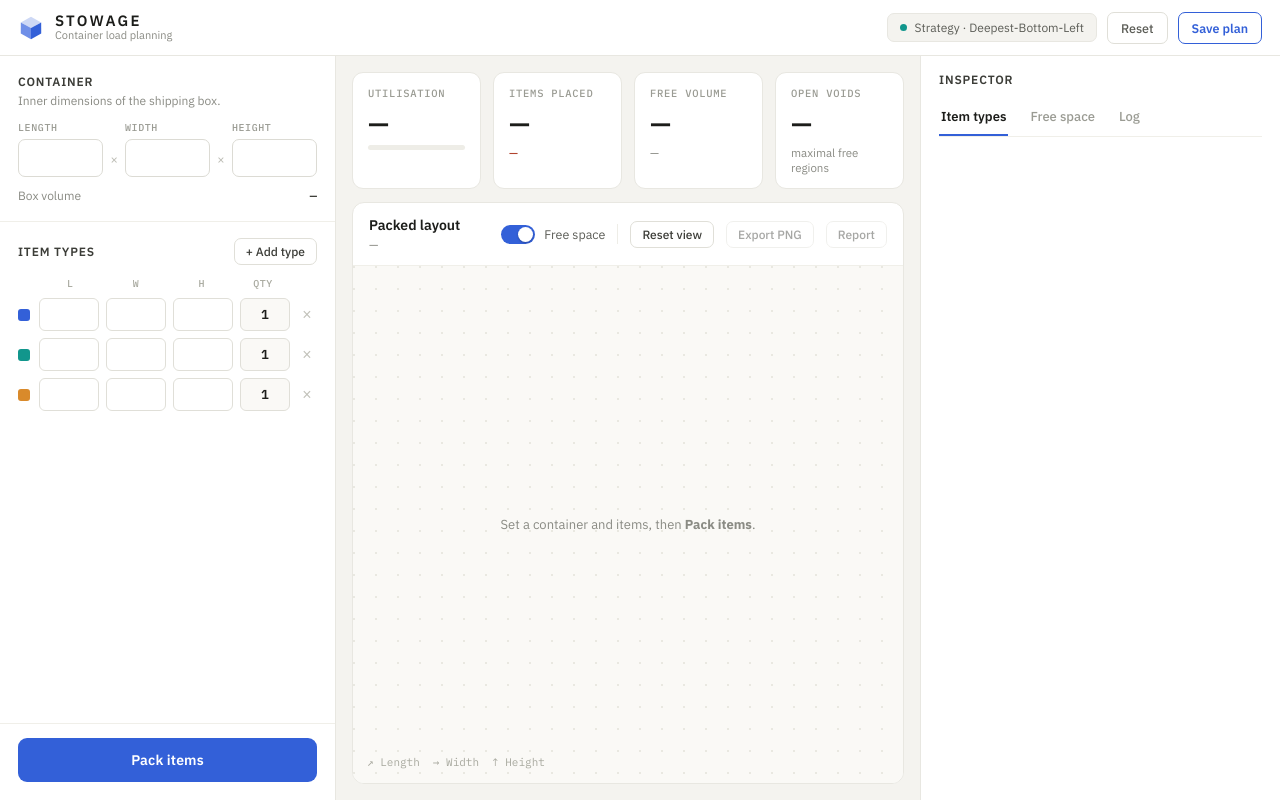
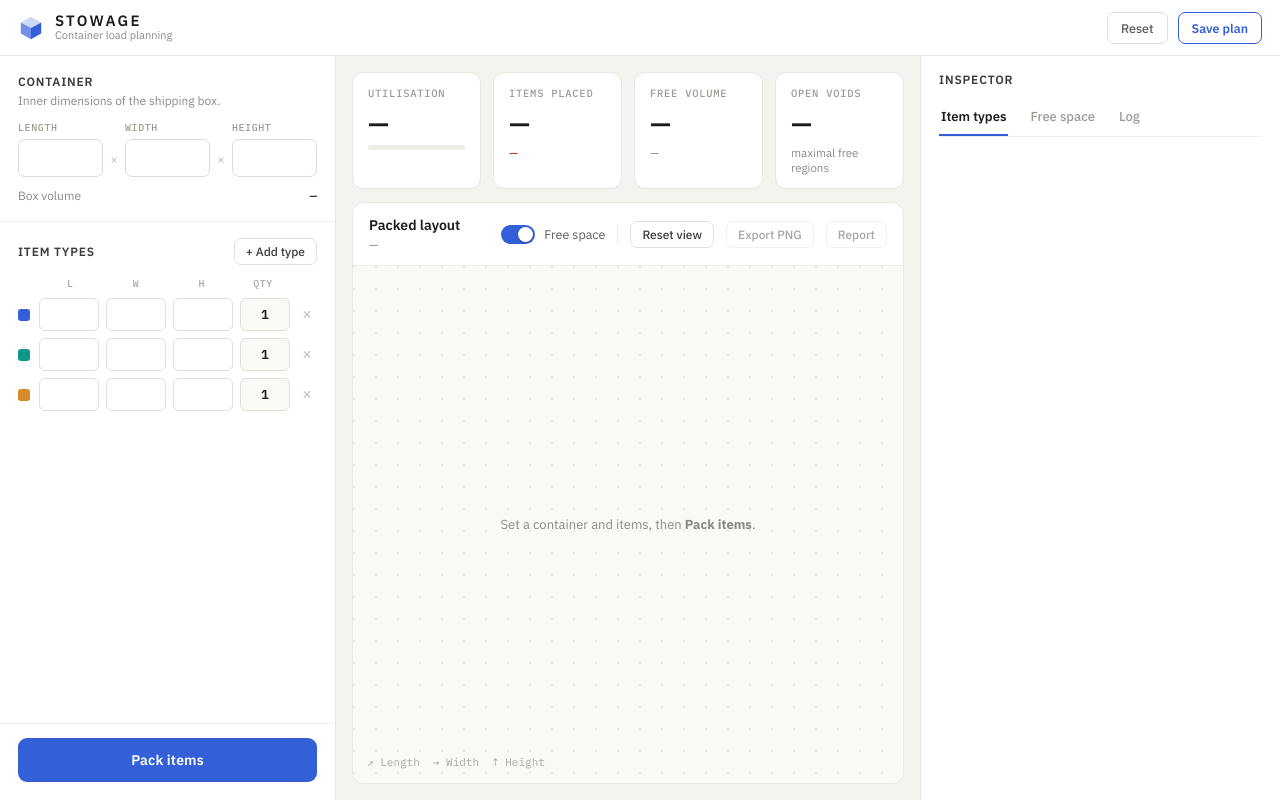
Before and after one commit to yale-crypto/swotage_box_planner, a Flask app: page / in a window 1280 px wide. Run offline with Flask 3, Linux system fonts and the light colour scheme; some libraries are stand-ins or nearby versions.

Commit message:
Remove unused Strategy pill from header
Co-Authored-By: Claude Opus 4.8 (1M context) <noreply@anthropic.com>

```diff
--- a/webapp/static/style.css
+++ b/webapp/static/style.css
@@ -54,12 +54,6 @@ input { font-family: var(--font-mono); }
 .brand-name { font-size: 15px; font-weight: 600; letter-spacing: .15em; }
 .brand-sub { font-size: 11px; color: var(--muted); }
 .header-actions { display: flex; align-items: center; gap: 10px; }
-.strategy {
-  display: flex; align-items: center; gap: 8px;
-  padding: 6px 12px; background: var(--paper); border: 1px solid var(--line);
-  border-radius: 7px; font-size: 12px; color: var(--ink-3);
-}
-.strategy .dot { width: 7px; height: 7px; border-radius: 50%; background: #11968c; }
 
 /* ── Layout body ───────────────────────────────────────────── */
 .body { flex: 1; display: flex; min-height: 0; }
--- a/webapp/templates/index.html
+++ b/webapp/templates/index.html
@@ -29,7 +29,6 @@
         </div>
       </div>
       <div class="header-actions">
-        <div class="strategy"><span class="dot"></span>Strategy · Deepest-Bottom-Left</div>
         <button id="btn-reset" class="btn ghost" type="button">Reset</button>
         <button id="btn-save" class="btn accent-outline" type="button">Save plan</button>
       </div>
```
